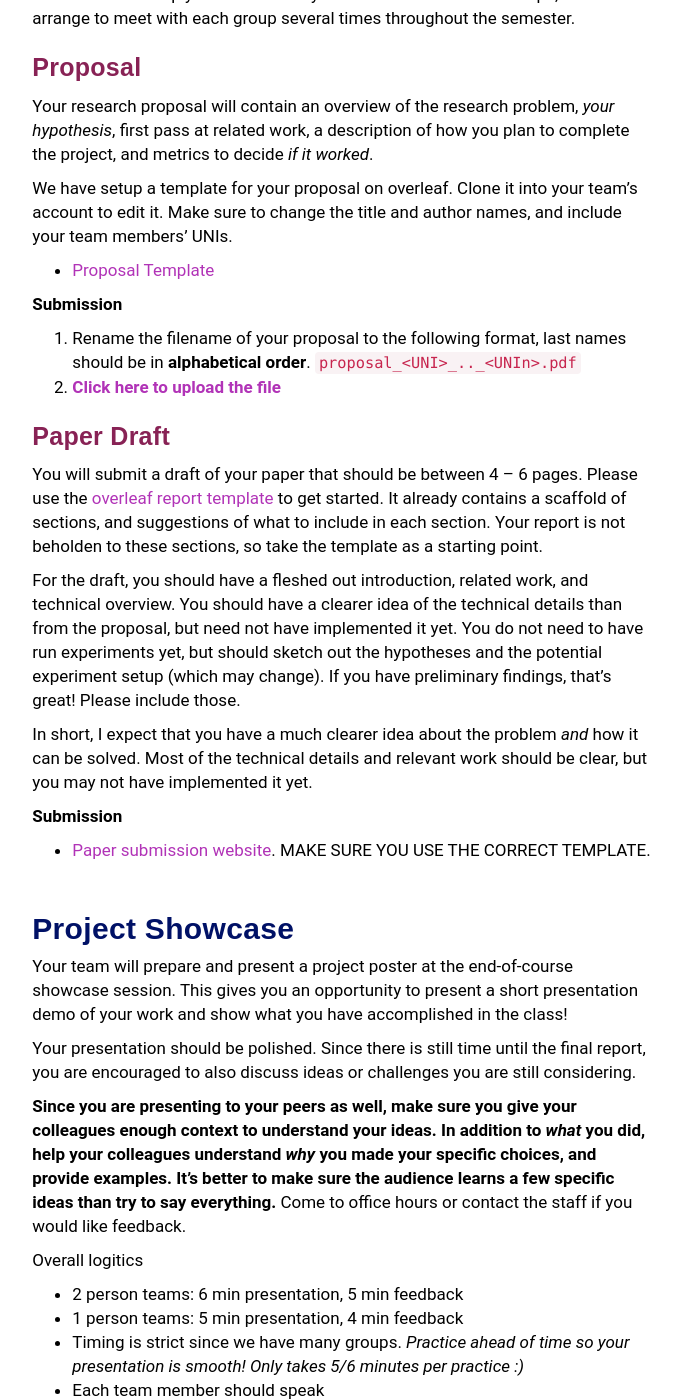
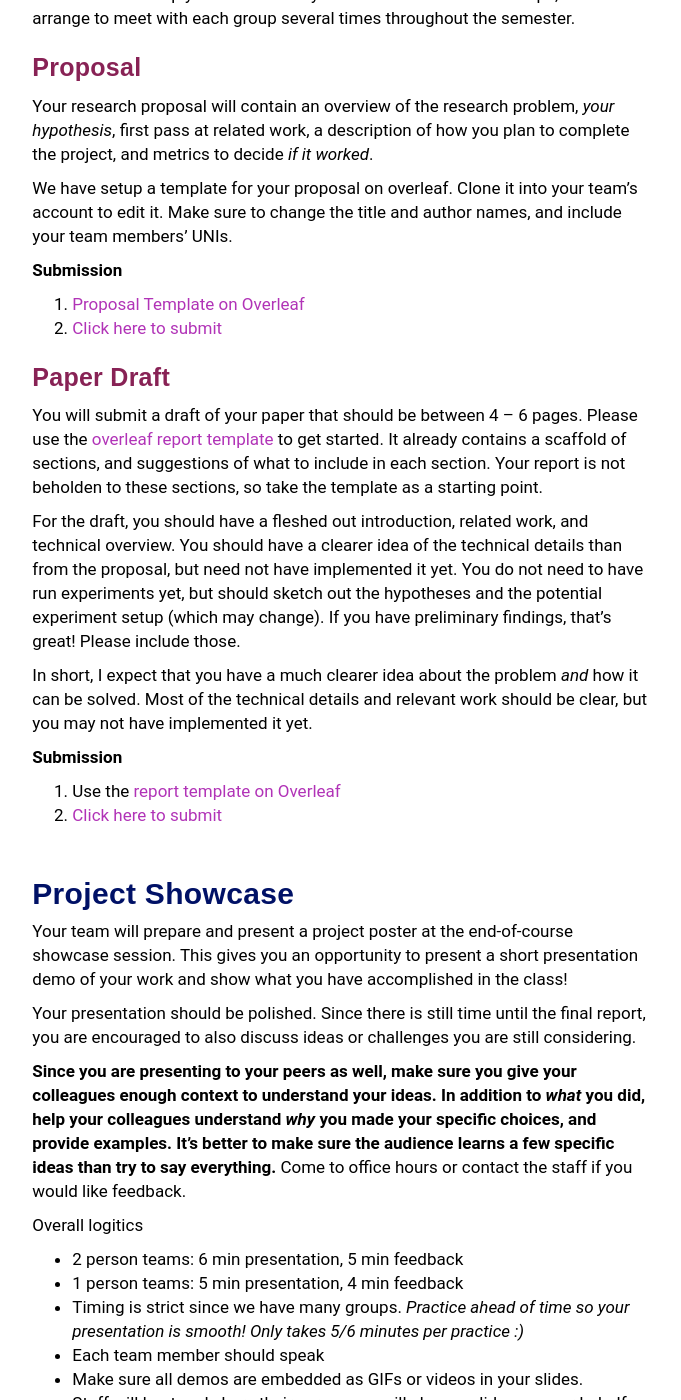
Before and after one commit to w6113/website_fall2020, a Jekyll site: the page built from projects.md, in a window 1280 px wide and 1400 px high, scrolled down 727 px. Shown: the whole window, without its empty margins (292-973 px from the left). Built offline with Jekyll 4.4.1, drawn with Linux system fonts in a browser that asks for light colours.

Commit message:
updated website

```diff
--- a/projects.md
+++ b/projects.md
@@ -39,12 +39,11 @@ Your research proposal will contain an overview of the research problem, _your h
 
 We have setup a template for your proposal on overleaf.  Clone it into your team's account to edit it.  Make sure to change the title and author names, and include your team members' UNIs.
 
-* [Proposal Template](https://www.overleaf.com/read/xhpgqyqbghry)
 
 **Submission**
 
-1. Rename the filename of your proposal to the following format, last names should be in **alphabetical order**. `proposal_<UNI>_.._<UNIn>.pdf`
-2. [**Click here to upload the file**](#)
+1. [Proposal Template on Overleaf](https://www.overleaf.com/read/xhpgqyqbghry)
+1. [Click here to submit](#)
 
 
 
@@ -54,13 +53,15 @@ We have setup a template for your proposal on overleaf.  Clone it into your team
 
 You will submit a draft of your paper that should be between 4 -- 6 pages. Please use the [overleaf report template](https://www.overleaf.com/read/phmrptrtjrhz) to get started.  It already contains a scaffold of sections, and suggestions of what to include in each section.  Your report is not beholden to these sections, so take the template as a starting point.
 
+
 For the draft, you should have a fleshed out introduction, related work, and technical overview.  You should have a clearer idea of the technical details than from the proposal, but need not have implemented it yet.  You do not need to have run experiments yet, but should sketch out the hypotheses and the potential experiment setup (which may change). If you have preliminary findings, that's great!  Please include those.
 
 In short, I expect that you have a much clearer idea about the problem _and_ how it can be solved.  Most of the technical details and relevant work should be clear, but you may not have implemented it yet.
 
 **Submission**
 
-* [Paper submission website](#).  MAKE SURE YOU USE THE CORRECT TEMPLATE.
+1. Use the [report template on Overleaf](https://www.overleaf.com/read/phmrptrtjrhz)
+1. [Click here to submit](#)
 
 
 
```
